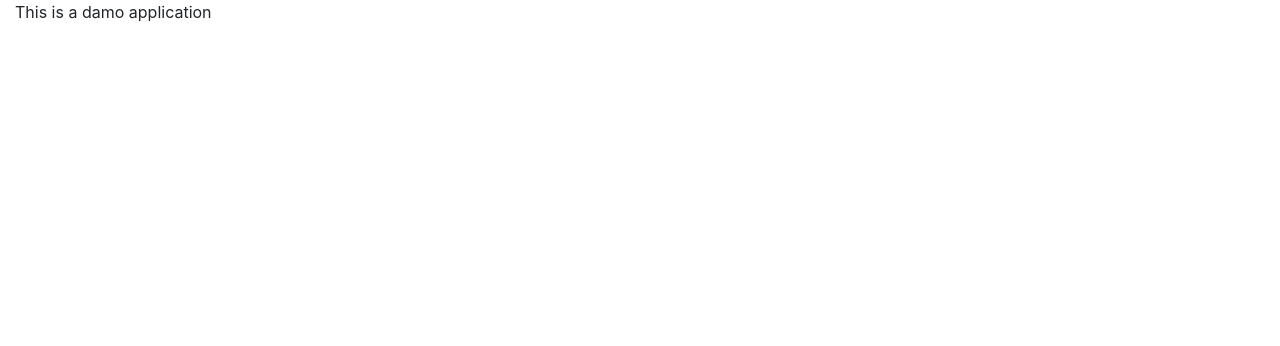
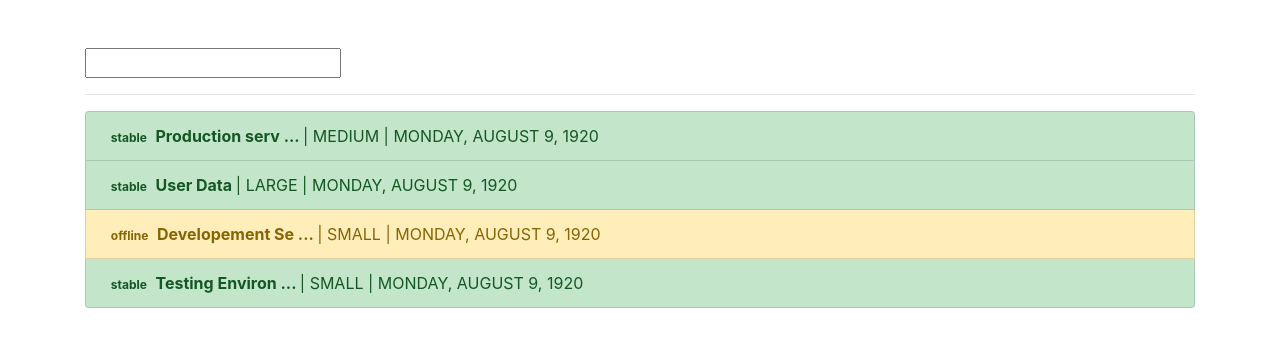
Before and after one commit to Fahad-Md-Kamal/Learning-Angular, an Angular app: page / in a window 1280 px wide. Shown: the top 346 px of the page. Built offline with nearby package versions, Linux system fonts and the light colour scheme.

Commit message:
How to use built-in and custom Pipes

```diff
--- a/src/app/app.component.html
+++ b/src/app/app.component.html
@@ -1,3 +1,19 @@
-<div class="container-fluid">
-<p>This is a damo application</p>
+<div class="container mt-5">
+<div class="row">
+    <div class="col-lg-12">
+        <input type="text" [(ngModel)]="filteredStatus">
+        <hr>
+        <ul class="list-group">
+            <li
+                *ngFor="let server of servers | filter:filteredStatus:'status'"
+                class="list-group-item"
+                [ngClass]="getStautusClassess(server)">
+                    <span class="badge"> {{ server.status }}</span>
+                    <strong> {{server.name | shorten:15 }} </strong> |
+                        {{ server.instanceType | uppercase }} |
+                        {{ server.started | date:'fullDate' | uppercase }}
+            </li>
+        </ul>
+    </div>
 </div>
+</div>
--- a/src/app/app.component.ts
+++ b/src/app/app.component.ts
@@ -6,4 +6,46 @@
   styleUrls: ['./app.component.css']
 })
 export class AppComponent {
+  servers = [
+    {
+      instanceType: 'medium',
+      name: 'Production server',
+      status: 'stable',
+      started: new Date(15, 1, 2017)
+    },
+    {
+      instanceType: 'large',
+      name: 'User Data',
+      status: 'stable',
+      started: new Date(15, 1, 2017)
+    },
+    {
+      instanceType: 'small',
+      name: 'Developement Server',
+      status: 'offline',
+      started: new Date(15, 1, 2017)
+    },
+    {
+      instanceType: 'small',
+      name: 'Testing Environment Server',
+      status: 'stable',
+      started: new Date(15, 1, 2017)
+    },
+  ];
+
+  filteredStatus = '';
+
+  getStautusClassess(server: {instanceType: string,
+                              name: string,
+                              status: string,
+                              started: Date})
+  {
+    return {
+      'list-group-item-success': server.status === 'stable',
+      'list-group-item-warning': server.status === 'offline',
+      'list-group-item-danger': server.status === 'critical',
+    }
+  }
+
+
 }
--- a/src/app/app.module.ts
+++ b/src/app/app.module.ts
@@ -1,16 +1,22 @@
 import { BrowserModule } from '@angular/platform-browser';
 import { NgModule } from '@angular/core';
+import { FormsModule } from '@angular/forms';
 
 import { AppComponent } from './app.component';
 import { from } from 'rxjs';
+import { ShortenPipe } from './shorten.pipe';
+import { FilterPipe } from './filter.pipe';
 
 
 @NgModule({
   declarations: [
     AppComponent,
+    ShortenPipe,
+    FilterPipe,
   ],
   imports: [
     BrowserModule,
+    FormsModule
   ],
   providers: [],
   bootstrap: [AppComponent]
--- /dev/null
+++ b/src/app/filter.pipe.ts
@@ -0,0 +1,21 @@
+import { Pipe, PipeTransform } from '@angular/core';
+
+@Pipe({
+  name: 'filter'
+})
+export class FilterPipe implements PipeTransform {
+
+  transform(value: any, filterString: string, propName: string): any {
+    if (value.length === 0 || filterString === '') {
+      return value;
+    }
+    const resultArray = [];
+    for (const item of value) {
+      if (item[propName] === filterString) {
+        resultArray.push(item);
+      }
+    }
+    return resultArray;
+  }
+
+}
--- /dev/null
+++ b/src/app/shorten.pipe.ts
@@ -0,0 +1,14 @@
+import { PipeTransform, Pipe } from '@angular/core';
+
+@Pipe({
+    name: 'shorten'
+})
+export class ShortenPipe implements PipeTransform {
+    transform(value: any, limit: number) {
+        if (value.length > limit){
+            return value.substr(0, limit) + ' ...';
+        }
+        return value;
+    }
+
+}
```
